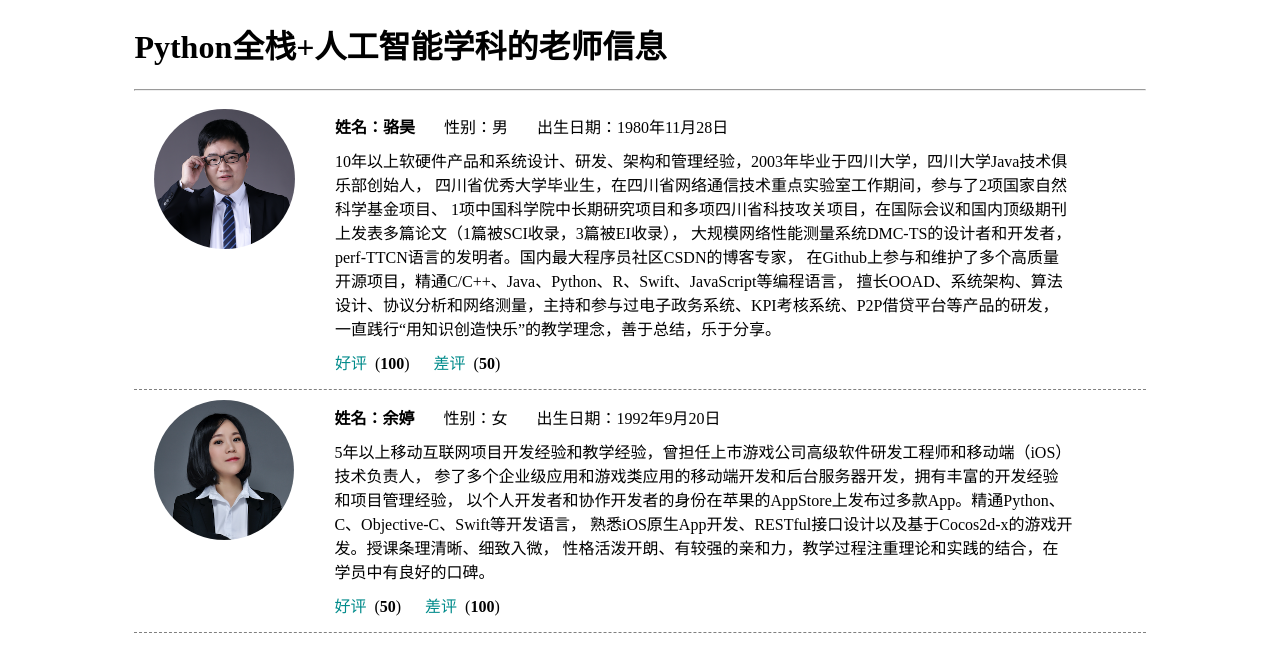
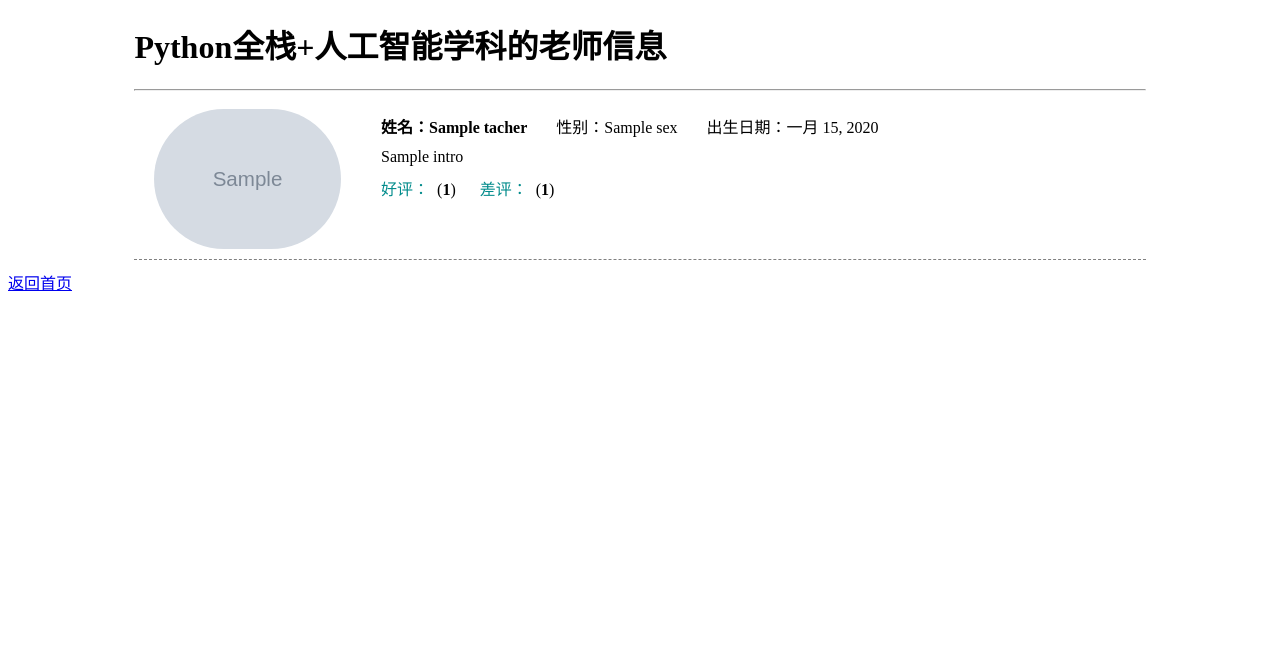
Before and after one commit to 17670847246/vote, a Django app: template vote/templates/teachers.html in a window 1280 px wide. Shown: the top 672 px of the page. Run offline with Django 3.2, Linux system fonts and the light colour scheme; tables that the repository leaves empty hold one stand-in row (values such as "Sample post"); the template is opened without the code that fills it: values that come from a table or form of the project are taken from there, most other values are stand-ins (such as "Sample title", 1, 10 or a date in 2020); grey boxes marked "Sample" are stand-in pictures.

Commit message:
查询指定学科的老师+渲染老师页

```diff
--- a/vote/templates/subjects.html
+++ b/vote/templates/subjects.html
@@ -40,7 +40,7 @@
             {% for subject in subjects %}
             <dl>
                 <dt>
-                    <a href="teachers.html">{{ subject.name }}</a>
+                    <a href="/teachers/?sno={{ subject.no }}">{{ subject.name }}</a>
                     {% if subject.is_hot %}
                     <img src="/static/images/hot-icon-small.png">
                     {% endif %}
--- a/vote/templates/teachers.html
+++ b/vote/templates/teachers.html
@@ -55,56 +55,29 @@
     <div id="container">
         <h1>Python全栈+人工智能学科的老师信息</h1>
         <hr>
+        {% for teacher in teachers %}
         <div class="teacher">
             <div class="photo">
-                <img src="images/luohao.png" height="140" alt="">
+                <img src="/static/images/{{ teacher.photo}}" height="140" alt="">
             </div>
             <div class="info">
                 <div>
-                    <span><strong>姓名：骆昊</strong></span>
-                    <span>性别：男</span>
-                    <span>出生日期：1980年11月28日</span>
+                    <span><strong>姓名：{{ tacher.name }}</strong></span>
+                    <span>性别：{{ tacher.sex }}</span>
+                    <span>出生日期：{{ teacher.birth }}</span>
                 </div>
                 <div class="intro">
-                    10年以上软硬件产品和系统设计、研发、架构和管理经验，2003年毕业于四川大学，四川大学Java技术俱乐部创始人，
-                    四川省优秀大学毕业生，在四川省网络通信技术重点实验室工作期间，参与了2项国家自然科学基金项目、
-                    1项中国科学院中长期研究项目和多项四川省科技攻关项目，在国际会议和国内顶级期刊上发表多篇论文（1篇被SCI收录，3篇被EI收录），
-                    大规模网络性能测量系统DMC-TS的设计者和开发者，perf-TTCN语言的发明者。国内最大程序员社区CSDN的博客专家，
-                    在Github上参与和维护了多个高质量开源项目，精通C/C++、Java、Python、R、Swift、JavaScript等编程语言，
-                    擅长OOAD、系统架构、算法设计、协议分析和网络测量，主持和参与过电子政务系统、KPI考核系统、P2P借贷平台等产品的研发，
-                    一直践行“用知识创造快乐”的教学理念，善于总结，乐于分享。
+                    {{ teahcer.intro }}
                 </div>
                 <div class="comment">
-                    <a href="">好评</a>&nbsp;&nbsp;(<strong>100</strong>)
+                    <a href="">好评：</a>&nbsp;&nbsp;(<strong>{{ teacher.good_count}}</strong>)
                     &nbsp;&nbsp;&nbsp;&nbsp;
-                    <a href="">差评</a>&nbsp;&nbsp;(<strong>50</strong>)
+                    <a href="">差评：</a>&nbsp;&nbsp;(<strong>{{ teacher.bad_count }}</strong>)
                 </div>
             </div>
         </div>
-        <div class="teacher">
-            <div class="photo">
-                <img src="images/yuting.png" height="140" alt="">
-            </div>
-            <div class="info">
-                <div>
-                    <span><strong>姓名：余婷</strong></span>
-                    <span>性别：女</span>
-                    <span>出生日期：1992年9月20日</span>
-                </div>
-                <div class="intro">
-                    5年以上移动互联网项目开发经验和教学经验，曾担任上市游戏公司高级软件研发工程师和移动端（iOS）技术负责人，
-                    参了多个企业级应用和游戏类应用的移动端开发和后台服务器开发，拥有丰富的开发经验和项目管理经验，
-                    以个人开发者和协作开发者的身份在苹果的AppStore上发布过多款App。精通Python、C、Objective-C、Swift等开发语言，
-                    熟悉iOS原生App开发、RESTful接口设计以及基于Cocos2d-x的游戏开发。授课条理清晰、细致入微，
-                    性格活泼开朗、有较强的亲和力，教学过程注重理论和实践的结合，在学员中有良好的口碑。
-                </div>
-                <div class="comment">
-                    <a href="">好评</a>&nbsp;&nbsp;(<strong>50</strong>)
-                    &nbsp;&nbsp;&nbsp;&nbsp;
-                    <a href="">差评</a>&nbsp;&nbsp;(<strong>100</strong>)
-                </div>
-            </div>
-        </div>
+        {% endfor %}
     </div>
+    <a href="/">返回首页</a>
 </body>
 </html>
--- a/vote/vote/urls.py
+++ b/vote/vote/urls.py
@@ -16,9 +16,10 @@
 from django.contrib import admin
 from django.urls import path
 
-from polls.views import show_subject
+from polls.views import show_subject, show_teachers
 
 urlpatterns = [
     path('admin/', admin.site.urls),
     path('', show_subject),
+    path('teachers/', show_teachers),
 ]
```
Also changed, not shown: vote/polls/views.py (+11 -2 lines).
